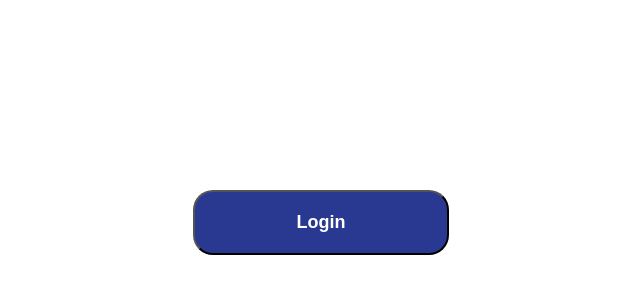
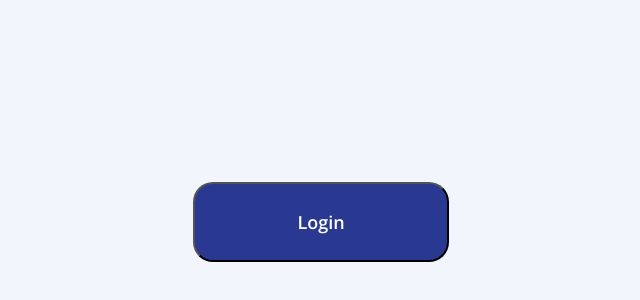
Before and after one commit to nexbe/saint7, a Next.js app: page / in a window 1280 px wide. Shown: the part 178-478 px from the top of the page, without its empty margins (319-959 px from the left). Built offline with nearby package versions, Linux system fonts and the light colour scheme.

Commit message:
global js

```diff
--- a/package.json
+++ b/package.json
@@ -12,10 +12,12 @@
     "@emotion/core": "^11.0.0",
     "@emotion/css": "^11.11.2",
     "@emotion/react": "^11.11.1",
+    "bootstrap": "^5.3.2",
     "next": "13.4.19",
     "next-pwa": "^5.6.0",
     "react": "18.2.0",
-    "react-dom": "18.2.0"
+    "react-dom": "18.2.0",
+    "reactstrap": "^9.2.0"
   },
   "devDependencies": {
     "eslint": "8.49.0",
--- a/pages/_app.js
+++ b/pages/_app.js
@@ -1,7 +1,15 @@
 import '../styles/globals.css'
+import "bootstrap/dist/css/bootstrap.css";
+import GlobalStyle from "../styles/globals";
 
 function MyApp({ Component, pageProps }) {
-  return <Component {...pageProps} />
+  return (
+    <>
+      <GlobalStyle />
+      <Component {...pageProps} />
+    </>
+  );
+
 }
 
 export default MyApp
--- /dev/null
+++ b/styles/globals.js
@@ -0,0 +1,99 @@
+import { css, Global } from "@emotion/react";
+
+export default function NavStyle({ children }) {
+  return (
+    <>
+      <Global
+        styles={css`
+          @import url("https://fonts.googleapis.com/css2?family=Inter:wght@400;500;600&family=Open+Sans:wght@400;500;600&display=swap");
+
+          :root {
+            /* colors */
+            --primary: #293991;
+            --secondary: #e3f3ff;
+            --white: #fff;
+            --background: #f5f5f5;
+            --primary-font: #2f4858;
+            --font-gray: #383838;
+            --dark-gray: #a0aec0;
+            --darker-gray: #718096;
+            --light-gray: #7b7b7b;
+            --lighter-gray: #576b77;
+            --blue: #386fff;
+
+            /* media breakpoints */
+            --device-sm: 576px;
+            --device-md: 768px;
+            --device-lg: 992px;
+            --device-xl: 1200px;
+            --device-xxl: 1400px;
+          }
+
+          html {
+            height: 100%;
+          }
+
+          body {
+            font-family: "Open Sans", sans-serif;
+            line-height: 2;
+            /*background: #ffffff;*/
+            background: #f2f5fc;
+            color: var(--primary);
+            overflow: auto !important;
+          }
+
+          * {
+            padding: 0;
+            margin: 0;
+            box-sizing: border-box;
+          }
+          .button {
+            padding: 10px 59px;
+            border-radius: 16px;
+            font-weight: 700;
+            font-size: 18px;
+            cursor: pointer;
+            max-width: 400px;
+            min-width: 350px;
+            font-family: "Inter", sans-serif;
+          }
+
+          .button-block {
+            width: 100%;
+          }
+          .b-primary {
+            color: #fff;
+            background: var(--primary);
+            border: 1px solid var(--primary);
+          }
+          .b-secondary {
+            background: #fff;
+            border: 1px solid var(--primary);
+            color: var(--primary);
+          }
+
+          .primary-text {
+            font-size: 16px;
+            color: var(--primary-font);
+            font-weight: 600;
+            font-family: "Inter", sans-serif;
+          }
+
+          .header-text {
+            font-size: 20px;
+            color: var(--white);
+            font-weight: 600;
+            font-family: "Inter", sans-serif;
+          }
+          .secondary-text {
+            font-size: 14px;
+            color: var(--primary-font);
+            font-weight: 600;
+            font-family: "Open Sans", sans-serif;
+          }
+        `}
+      />
+      {children}
+    </>
+  );
+}
```
Also changed, not shown: 1 other file (tests, documents, lock files or other folders).
